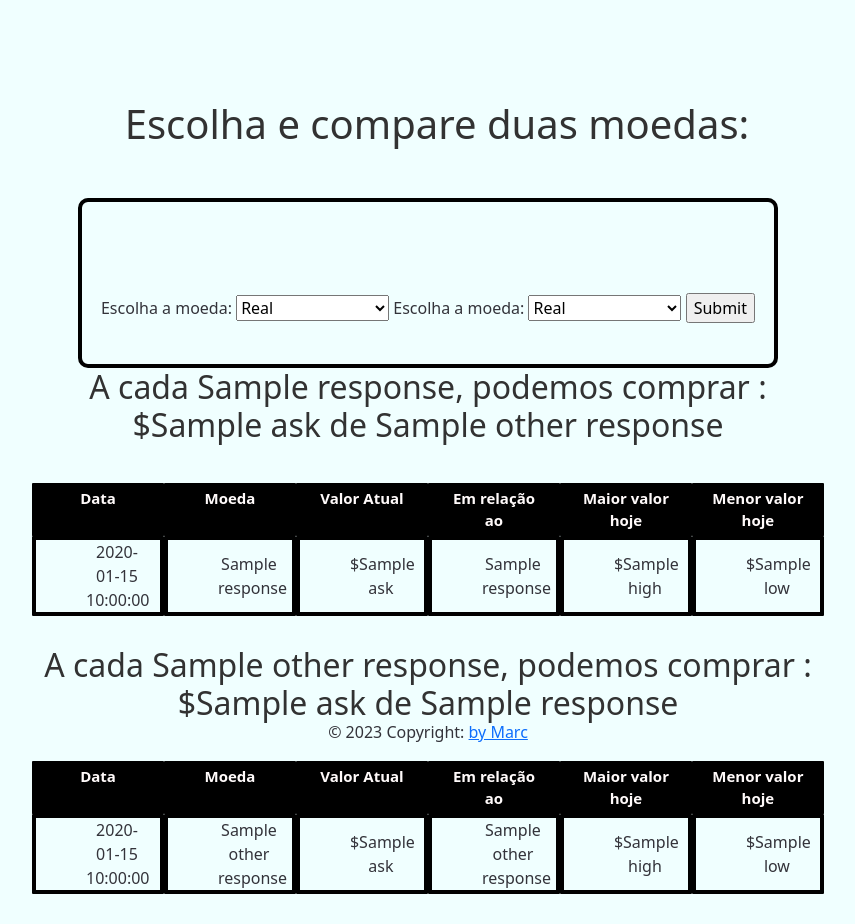
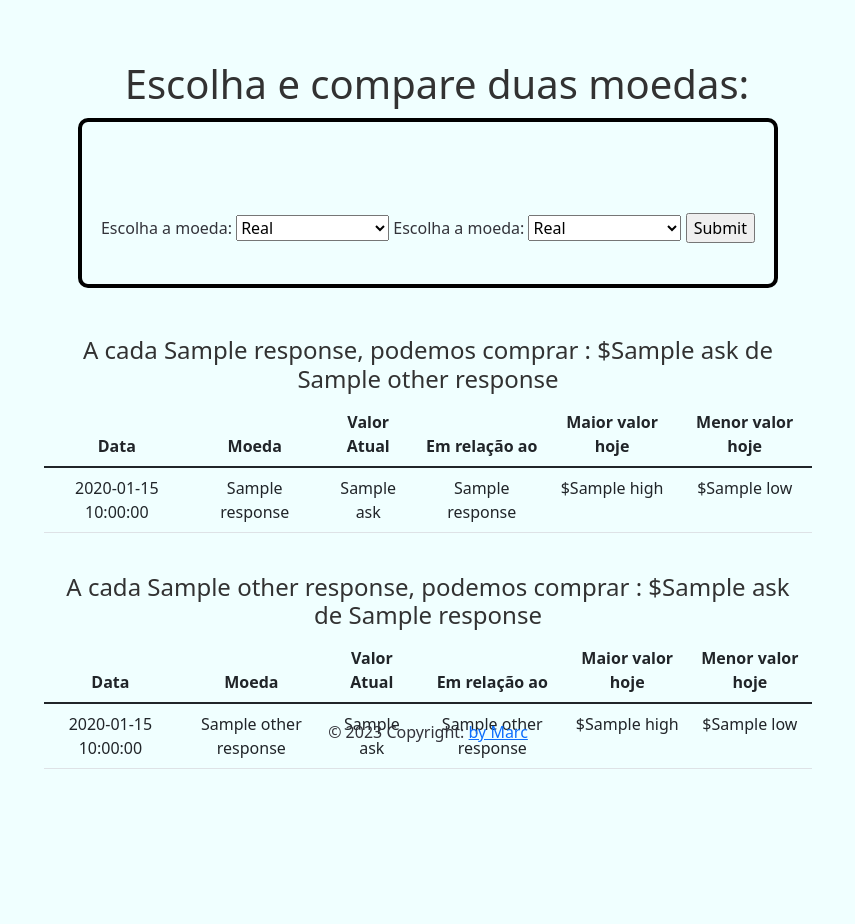
Before and after one commit to MarcianoPazinatto/CoinProject, a FastAPI app: template api/templates/basicform.html in a window 1280 px wide. Shown: the part 56-980 px from the top of the page, without its empty margins (212-1067 px from the left). After the commit the page ends 825 px from the top, so only its background shows below. Run offline with FastAPI, Linux system fonts and the light colour scheme; the template is opened without the code that fills it: most values are stand-ins (such as "Sample title", 1, 10 or a date in 2020); some libraries are stand-ins or nearby versions.

Commit message:
updating table

```diff
--- a/api/static/src/css/base.css
+++ b/api/static/src/css/base.css
@@ -38,6 +38,13 @@
       width: 60%;
 }
 
+#resposta2{
+    #F0FFFF
+      padding-left:50px;
+      margin: auto;
+      width: 60%;
+}
+
 .col-2{
 
     color: #fffafa;
@@ -63,7 +70,7 @@
 
 #selecao {
     margin: auto;
-    margin-top: 50px;
+    margin-top: 10px;
     width: 60%;
     align-content: center;
     text-align: center;
@@ -77,7 +84,7 @@
 
 
 #titulo{
-    padding-top: 100px;
+    padding-top: 60px;
 }
 
 
--- a/api/templates/base.html
+++ b/api/templates/base.html
@@ -25,7 +25,7 @@
         </button>
         <div class="collapse navbar-collapse" id="navbarNavAltMarkup">
             <div class="navbar-nav">
-                <a class="nav-item nav-link" href="/coin_comparator">Comparador</a>
+                <a class="nav-item nav-link" href="/">Comparador</a>
             </div>
         </div>
     </nav>
--- a/api/templates/basicform.html
+++ b/api/templates/basicform.html
@@ -41,66 +41,77 @@
 
             </div>
         </form>
+
+        <br>
+        <br>
     </div>
-
-
 
 
     <div id="resposta">
 
         <div class="container">
 
-        <h2><span> A cada {{ response.current_name }}, podemos comprar : ${{ response.ask }} de {{ other_response.current_name }}</span></h2>
+            <h4><span> A cada {{ response.current_name }}, podemos comprar : ${{ response.ask }} de {{ other_response.current_name }}</span>
+            </h4>
 
         </div>
 
-                  <div class="row">
-                    <div class="col-2 col-sm-2">Data</div>
-                    <div class="col-2 col-sm-2">Moeda</div>
-                    <div class="col-2 col-sm-2">Valor Atual</div>
-                    <div class="col-2 col-sm-2">Em relação ao</div>
-                    <div class="col-2 col-sm-2">Maior valor hoje</div>
-                    <div class="col-2 col-sm-2">Menor valor hoje</div>
+        <table class="table">
+            <thead class="thead-light">
+            <tr>
+                <th>Data</th>
+                <th>Moeda</th>
+                <th>Valor Atual</th>
+                <th>Em relação ao</th>
+                <th>Maior valor hoje</th>
+                <th>Menor valor hoje</th>
+            </tr>
+            </thead>
+            <tbody>
+            <tr>
+                <td>{{ response.date }}</td>
+                <td>{{ response.current_name }}</td>
+                <td>{{ response.ask }}</td>
+                <td>{{ response.compare_name }}</td>
+                <td>${{ response.high }}</td>
+                <td>${{ response.low }}</td>
+            </tr>
+            </tbody>
+        </table>
+        <br>
+        <div class="container">
 
-                    <!-- Force next columns to break to new line at md breakpoint and up -->
-                    <div class="w-100"></div>
-
-                    <div class="col-3 col-sm-2">{{ response.date }}</div>
-                    <div class="col-3 col-sm-2">{{ response.current_name }}</div>
-                    <div class="col-3 col-sm-2">${{ response.ask }}</div>
-                    <div class="col-3 col-sm-2">{{ response.compare_name }}</div>
-                    <div class="col-3 col-sm-2">${{ response.high }}</div>
-                    <div class="col-3 col-sm-2">${{ response.low }}</div>
-
-            </div>
-
-            <h2><span> A cada {{ other_response.current_name }}, podemos comprar : ${{ other_response.ask }} de {{ response.current_name }}</span></h2>
-
-
-                  <div class="row">
-                    <div class="col-2 col-sm-2">Data</div>
-                    <div class="col-2 col-sm-2">Moeda</div>
-                    <div class="col-2 col-sm-2">Valor Atual</div>
-                    <div class="col-2 col-sm-2">Em relação ao</div>
-                    <div class="col-2 col-sm-2">Maior valor hoje</div>
-                    <div class="col-2 col-sm-2">Menor valor hoje</div>
-
-                    <!-- Force next columns to break to new line at md breakpoint and up -->
-                    <div class="w-200"></div>
-
-                    <div class="col-3 col-sm-2">{{ other_response.date }}</div>
-                    <div class="col-3 col-sm-2">{{ other_response.current_name }}</div>
-                    <div class="col-3 col-sm-2">${{ other_response.ask }}</div>
-                    <div class="col-3 col-sm-2">{{ other_response.compare_name }}</div>
-                    <div class="col-3 col-sm-2">${{ other_response.high }}</div>
-                    <div class="col-3 col-sm-2">${{ other_response.low }}</div>
+            <h4><span> A cada {{ other_response.current_name }}, podemos comprar : ${{ other_response.ask }} de {{ response.current_name }}</span>
+            </h4>
 
         </div>
     </div>
 
+    <div id="resposta2">
 
-
-
+        <table class="table">
+            <thead class="thead-dark">
+            <tr>
+                <th>Data</th>
+                <th>Moeda</th>
+                <th>Valor Atual</th>
+                <th>Em relação ao</th>
+                <th>Maior valor hoje</th>
+                <th>Menor valor hoje</th>
+            </tr>
+            </thead>
+            <tbody>
+            <tr>
+                <td>{{ other_response.date }}</td>
+                <td>{{ other_response.current_name }}</td>
+                <td>{{ other_response.ask }}</td>
+                <td>{{ other_response.compare_name }}</td>
+                <td>${{ other_response.high }}</td>
+                <td>${{ other_response.low }}</td>
+            </tr>
+            </tbody>
+        </table>
+    </div>
 </div>
 
 </body>
```
Lines whose indentation alone changed are shown as unchanged.
